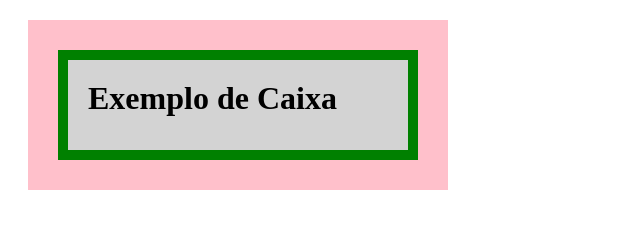
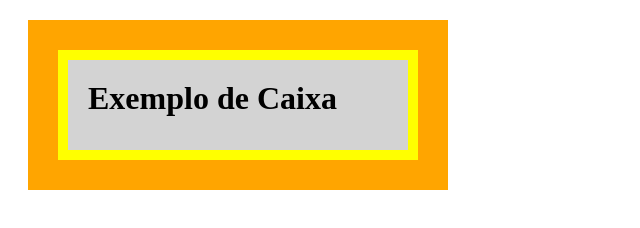
Before and after one commit to Programacao-para-Web-Design/aula-30-09-emanuelly, a plain HTML site: page index.html in a window 1280 px wide. Shown: the whole page, without its empty margins (0-640 px from the left). Drawn offline with Linux system fonts and the light colour scheme.

Commit message:
Update index.html

```diff
--- a/index.html
+++ b/index.html
@@ -7,9 +7,9 @@
             width: 300px;
             height: 50px;
             background: lightgray;
-            border: 10px solid green;
+            border: 10px solid yellow;
             padding: 20px;
-            outline: 30px solid pink;
+            outline: 30px solid orange;
             margin: 50px;
         }
     </style>
```
